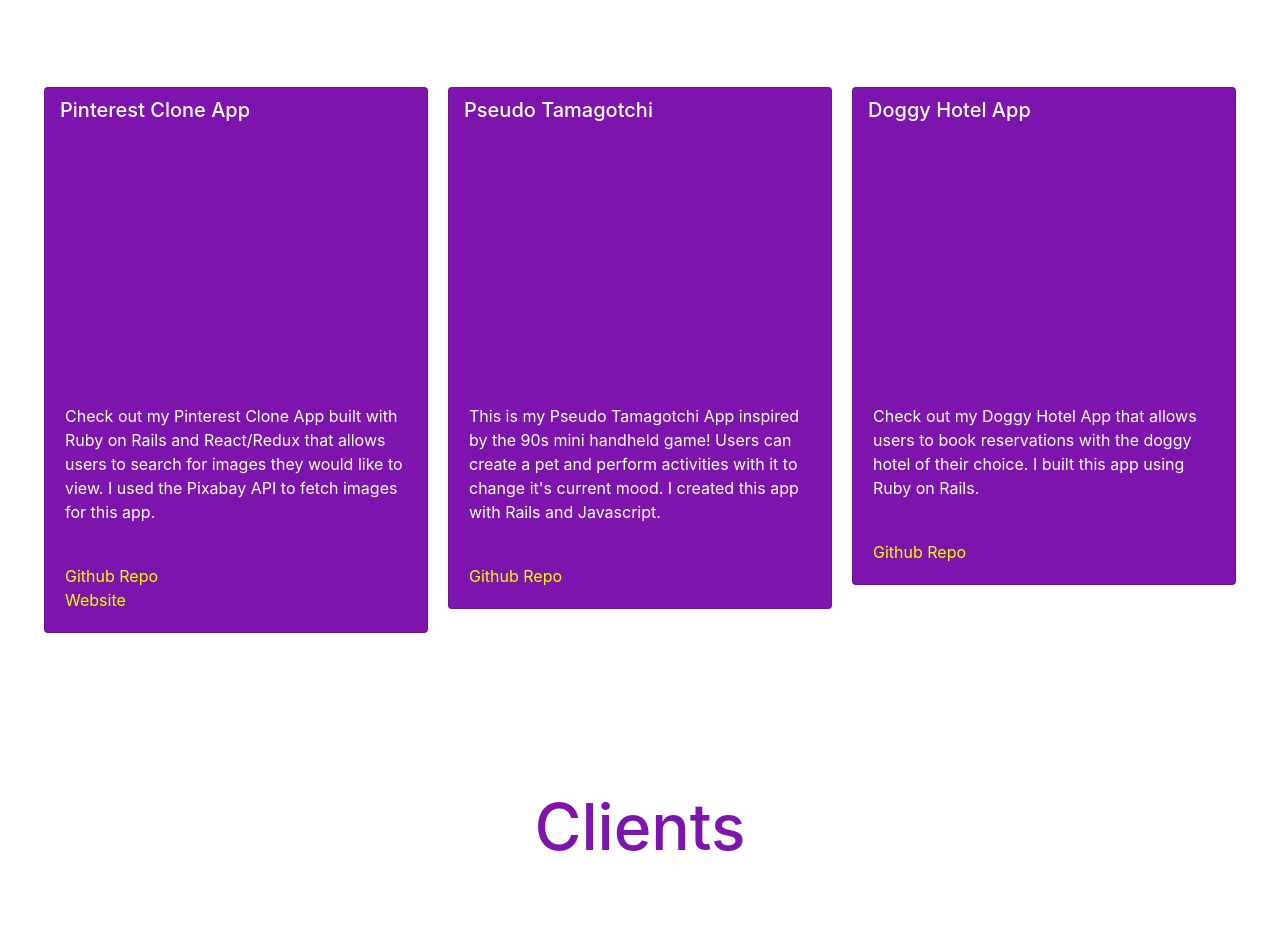
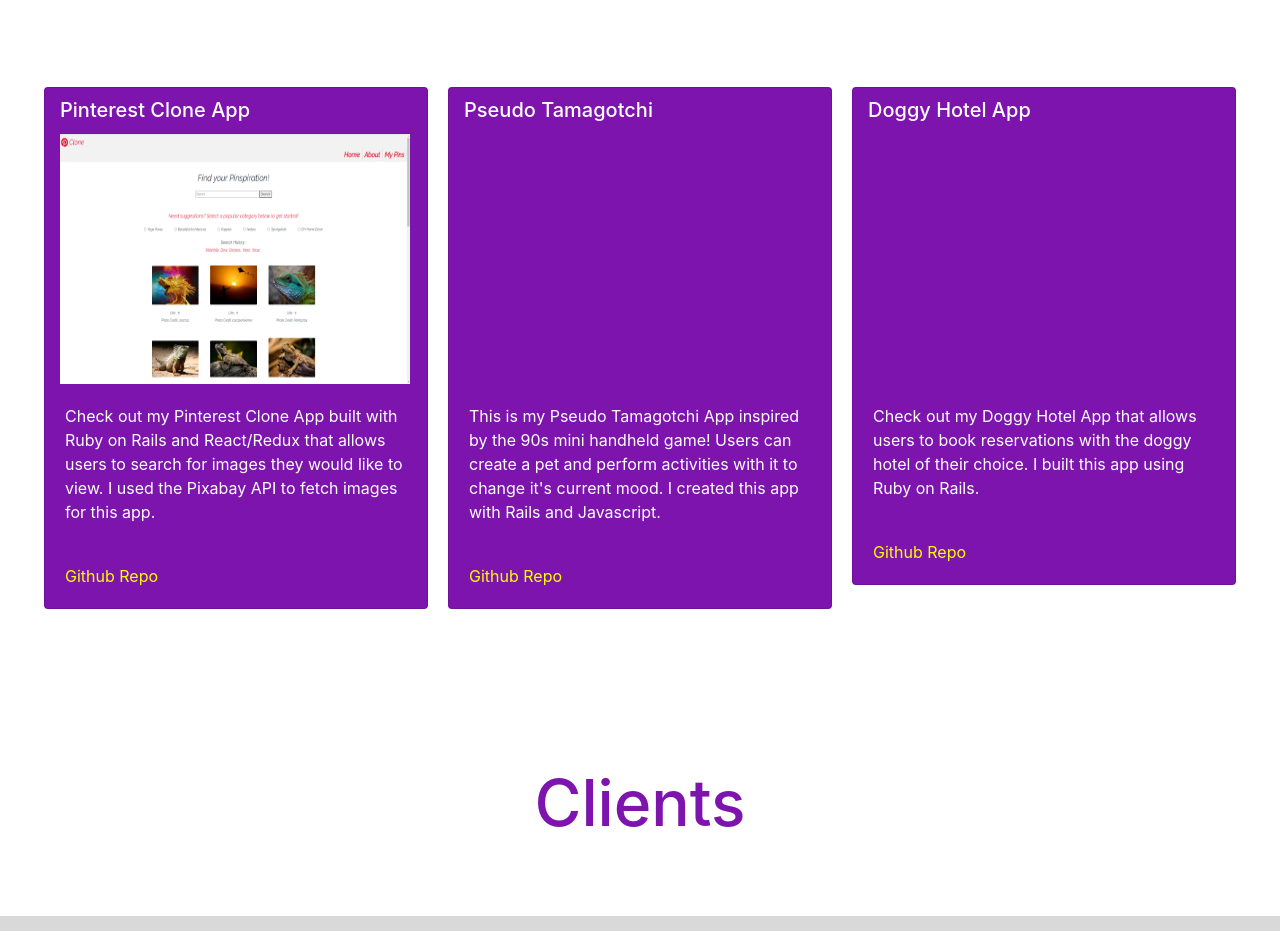
Before and after one commit to SMakaiTakori/portfolio, a React (Create React App) app in the folder portfolio-website/: page / in a window 1280 px wide. Shown: the part 2400-3331 px from the top of the page. Built offline with nearby package versions, Linux system fonts and the light colour scheme.

Commit message:
added image and website link for pinterest clone project

```diff
--- a/portfolio-website/public/style.css
+++ b/portfolio-website/public/style.css
@@ -4,6 +4,10 @@ h1 {
 
 h4 {
   color: white;
+}
+
+.center {
+  text-align: center;
 }
 
 .section-header {
--- a/portfolio-website/src/components/Projects.js
+++ b/portfolio-website/src/components/Projects.js
@@ -1,13 +1,17 @@
 import React from "react";
+
 import ReactPlayer from "react-player";
-
+import Image from "react-bootstrap/Image";
 import Card from "react-bootstrap/Card";
 import CardColumns from "react-bootstrap/CardColumns";
+
+import Pinterest from "../images/Pinterest.png";
 
 const Projects = () => {
   return (
     <>
       <h1 className="section-header">Personal Projects</h1>
+
       <br />
       <div className="project-flex">
         <CardColumns className="project-col">
@@ -21,12 +25,22 @@ const Projects = () => {
             <Card.Title style={{ marginTop: "10px", marginLeft: "15px" }}>
               Pinterest Clone App
             </Card.Title>
-            <ReactPlayer
+            <Card.Link
+              className="project-link"
+              href="https://pinterestclone-client.herokuapp.com/"
+            >
+              <Image
+                className="project-img"
+                src={Pinterest}
+                style={{ marginLeft: " 15px", width: "350px", height: "250px" }}
+              />
+            </Card.Link>
+            {/* <ReactPlayer
               className="project-vid"
               url="https://youtu.be/iwv-IJ1Vmcg"
               width="350px"
               height="250px"
-            />
+            /> */}
             <Card.Body>
               <Card.Text>
                 Check out my Pinterest Clone App built with Ruby on Rails and
@@ -41,13 +55,6 @@ const Projects = () => {
                 href="https://github.com/SMakaiTakori/Pinterest_Clone_ReactApp"
               >
                 Github Repo
-              </Card.Link>
-              <br />
-              <Card.Link
-                className="project-link"
-                href="https://pinterestclone-client.herokuapp.com/"
-              >
-                Website
               </Card.Link>
             </Card.Body>
           </Card>
```
Also changed, not shown: portfolio-website/src/images/Pinterest.png (added).
